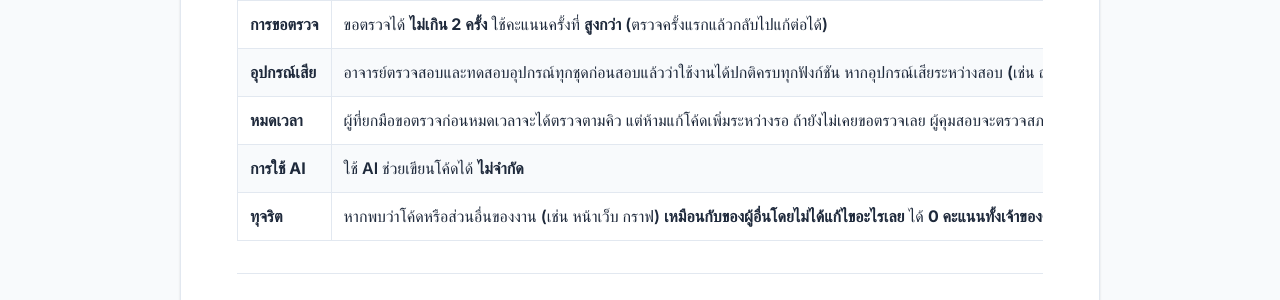
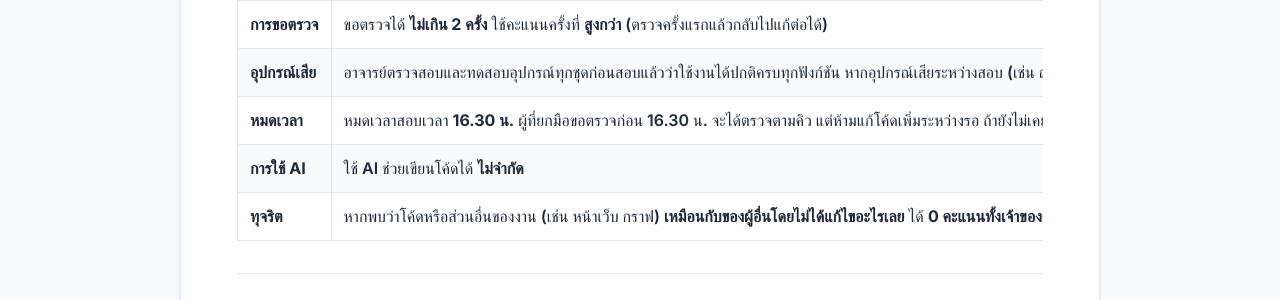
Before and after one commit to alfaXphoori/TechEngineering, a Jekyll site: the page built from assessments/practical-exam.md, in a window 1280 px wide and 900 px high, scrolled down 7628 px. Shown: the part 150-450 px from the top of the window. Built offline with Jekyll 4.4.1, drawn with Linux system fonts in a browser that asks for light colours; some web fonts are replaced; our own code applies the rules of GitHub Pages for plain Markdown files; some of the changed text lies outside the part shown.

Commit message:
Set practical exam deadline to 16.30
Co-Authored-By: Claude Opus 5.5 <noreply@anthropic.com>

```diff
--- a/assessments/practical-exam.md
+++ b/assessments/practical-exam.md
@@ -6,7 +6,7 @@
 | **หลักสูตร** | วิศวกรรมเครื่องกล ชั้นปีที่ 1 |
 | **รูปแบบ** | สอบปฏิบัติรายบุคคล — เขียนโปรแกรมอย่างเดียว (อุปกรณ์ต่อวงจรไว้ให้แล้ว) |
 | **คะแนนเต็ม** | 20 คะแนน |
-| **เวลาสอบ** | 90 นาที |
+| **เวลาสอบ** | ไม่เกิน **16.30 น.** |
 
 > **คำชี้แจง**
 > 1. วงจรต่อไว้ให้เรียบร้อยแล้ว นักศึกษาต้องไล่สายเองว่าต่อกับขาใด **ห้ามถอดหรือย้ายสาย** อุปกรณ์ทุกชุด **ผ่านการตรวจสอบจากอาจารย์แล้วว่าใช้งานได้ครบทุกฟังก์ชัน** หากทำอุปกรณ์เสียระหว่างสอบ **ได้ 0 คะแนน**
@@ -197,7 +197,7 @@
 |---|---|
 | **การขอตรวจ** | ขอตรวจได้ **ไม่เกิน 2 ครั้ง** ใช้คะแนนครั้งที่ **สูงกว่า** (ตรวจครั้งแรกแล้วกลับไปแก้ต่อได้) |
 | **อุปกรณ์เสีย** | อาจารย์ตรวจสอบและทดสอบอุปกรณ์ทุกชุดก่อนสอบแล้วว่าใช้งานได้ปกติครบทุกฟังก์ชัน หากอุปกรณ์เสียระหว่างสอบ (เช่น ถอด/ย้ายสาย ลัดวงจร หรือทำบอร์ด/เซนเซอร์/Relay ชำรุด) ให้ถือว่าเป็นความรับผิดชอบของนักศึกษา ได้ **0 คะแนน** |
-| **หมดเวลา** | ผู้ที่ยกมือขอตรวจก่อนหมดเวลาจะได้ตรวจตามคิว แต่ห้ามแก้โค้ดเพิ่มระหว่างรอ ถ้ายังไม่เคยขอตรวจเลย ผู้คุมสอบจะตรวจสภาพที่บอร์ดเป็นอยู่ ณ เวลาหมดเวลา |
+| **หมดเวลา** | หมดเวลาสอบเวลา **16.30 น.** ผู้ที่ยกมือขอตรวจก่อน 16.30 น. จะได้ตรวจตามคิว แต่ห้ามแก้โค้ดเพิ่มระหว่างรอ ถ้ายังไม่เคยขอตรวจเลย ผู้คุมสอบจะตรวจสภาพที่บอร์ดเป็นอยู่ ณ เวลา 16.30 น. |
 | **การใช้ AI** | ใช้ AI ช่วยเขียนโค้ดได้ **ไม่จำกัด** |
 | **ทุจริต** | หากพบว่าโค้ดหรือส่วนอื่นของงาน (เช่น หน้าเว็บ กราฟ) **เหมือนกับของผู้อื่นโดยไม่ได้แก้ไขอะไรเลย** ได้ **0 คะแนนทั้งเจ้าของต้นฉบับและผู้ลอก** |
 
```
